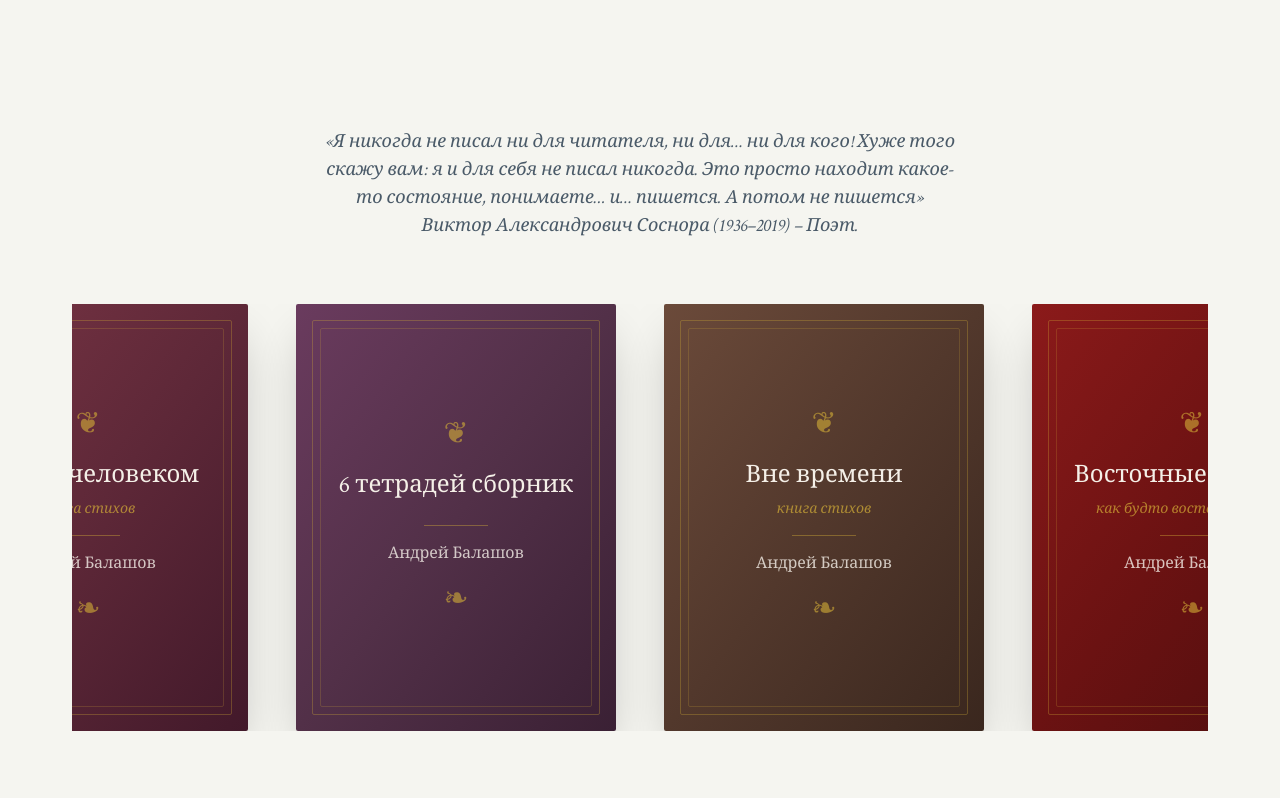
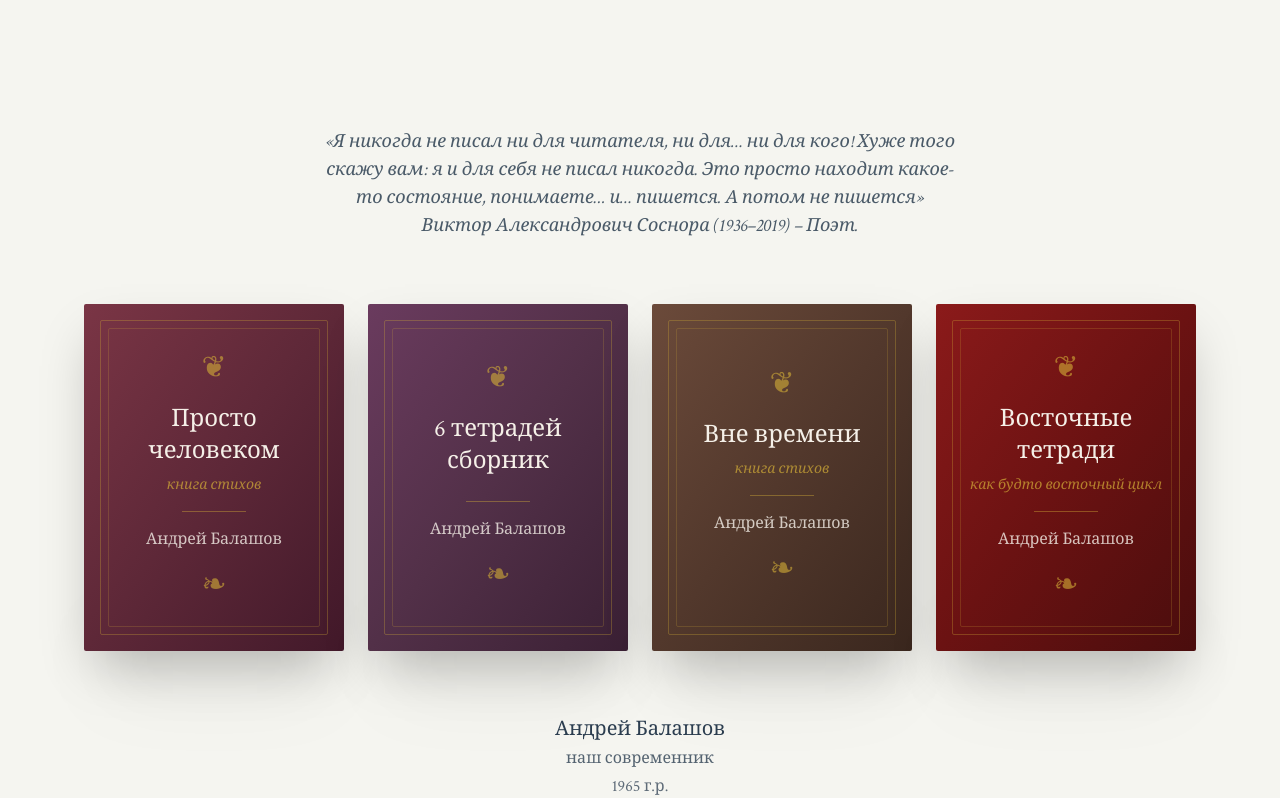
Before and after one commit to ila42/poetry-book, a React (Vite) app: page / in a window 1280 px wide. Shown: the top 798 px of the page. Built offline with nearby package versions, Linux system fonts and the light colour scheme; a web font is replaced by a local one.

Commit message:
уменьшил размер книг на главной странице чтобы помещались

```diff
--- a/src/pages/LandingPage.tsx
+++ b/src/pages/LandingPage.tsx
@@ -26,7 +26,7 @@ function BookCover({ slug, title, subtitle, authorName, gradient, delay = 0 }: {
       >
         <div className="absolute -bottom-6 left-1/2 -translate-x-1/2 w-[80%] h-8 bg-black/10 blur-2xl rounded-full" />
 
-        <div className={`relative w-[240px] sm:w-[280px] lg:w-[320px] aspect-[3/4]
+        <div className={`relative w-[240px] sm:w-[280px] lg:w-[220px] xl:w-[260px] aspect-[3/4]
                         bg-gradient-to-br ${gradient}
                         rounded-sm shadow-2xl overflow-hidden
                         transform hover:scale-[1.02] transition-all duration-300
@@ -94,7 +94,7 @@ export function LandingPage() {
             )}
 
             {/* Обложки книг: на телефонах — вертикально, на десктопах — в один горизонтальный ряд */}
-            <div className="w-full flex flex-col items-center gap-8 sm:gap-10 lg:gap-12 lg:flex-row lg:justify-center lg:items-stretch lg:overflow-x-auto">
+            <div className="w-full flex flex-col items-center gap-8 sm:gap-10 lg:gap-4 xl:gap-6 lg:flex-row lg:justify-center lg:items-stretch">
               {books.map((book, i) => (
                 <BookCover
                   key={book.slug}
```
